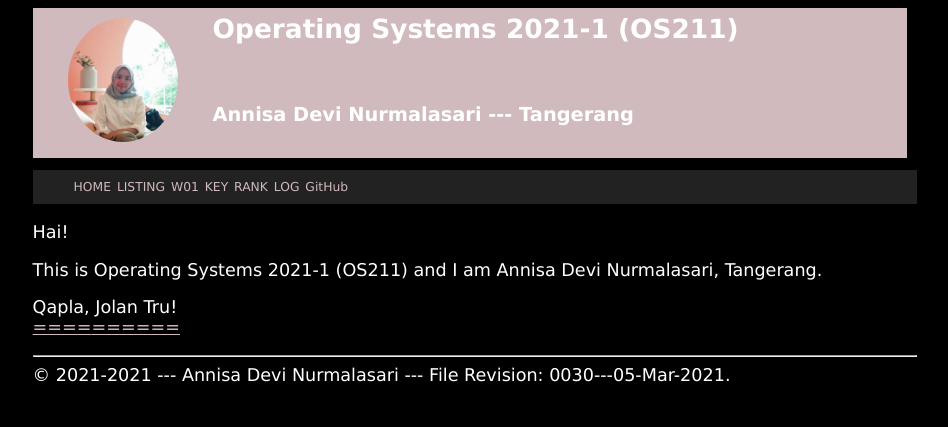
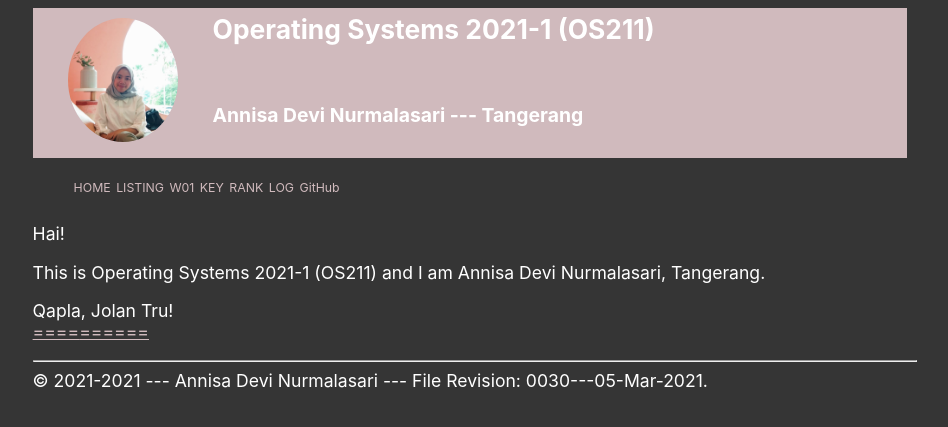
Before and after one commit to annisadevin/os211, a Jekyll site: the page built from index.md, in a window 1280 px wide. Shown: the top 427 px of the page, without its empty margins (165-1113 px from the left). Built offline with Jekyll 4.4.1, drawn with Linux system fonts in a browser that asks for light colours.

Commit message:
Update css

```diff
--- a/assets/css/style.css
+++ b/assets/css/style.css
@@ -10,19 +10,19 @@
 
 .plainclass {
   color:            white;
-  background-color: #001030;
+  background-color: #353535;
 }
 
 .plainclass1 {
   color:            white;
-  background-color: black;
+  background-color: #353535;
 }
 
 .container {
   max-width:    70%;
   margin:       0 auto;
   font-size:    1.1em;
-  font-family:  verdana,arial,helvetica,san-serif;
+  font-family:  -apple-system, BlinkMacSystemFont, 'Segoe UI', Roboto, Oxygen, Ubuntu, Cantarell, 'Open Sans', 'Helvetica Neue', sans-serif;
   text-align:   justify;
 }
 
@@ -111,7 +111,7 @@
 }
 
 .navbar {
-  background-color: #222222;
+  background-color: #353535;
   color:            #FFFFFF;
   font-size:        0.7em;
 }
```
